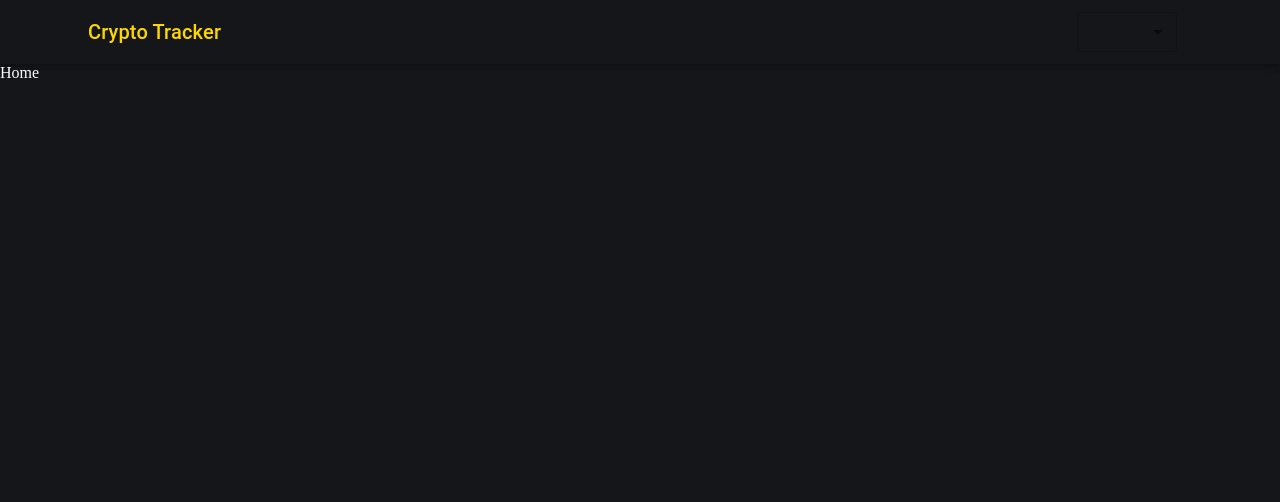
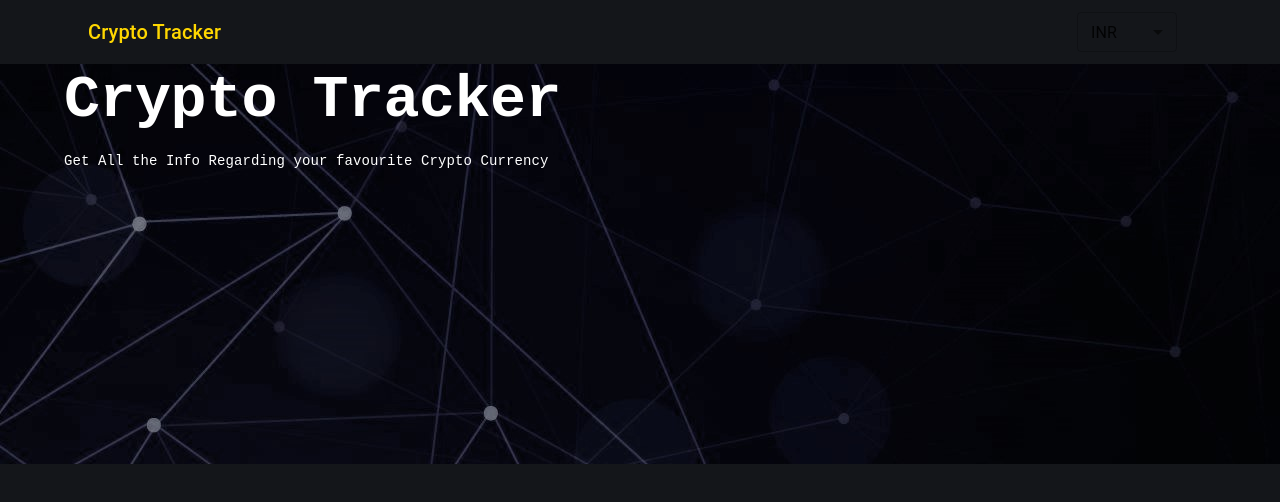
Before and after one commit to vishwaTj/Crypto-Tracker, a React (Create React App) app: page / in a window 1280 px wide. Shown: the top 502 px of the page. Built offline with nearby package versions, Linux system fonts and the light colour scheme; a web font is replaced by a local one.

Commit message:
Basic background added and many other styling created

```diff
--- a/src/App.css
+++ b/src/App.css
@@ -18,3 +18,19 @@ a{
     color: white;
     min-height: 100vh;
 }
+
+
+
+ /* styles for the banner component */
+
+.banner{
+    background-image: "url(./banner2.jpg)";
+}
+
+.bannerContent{
+    height: 400;
+    display: flex;
+    flex-direction: column;
+    padding-top: 25;
+    justify-content: space-around;
+}
--- a/src/App.js
+++ b/src/App.js
@@ -13,7 +13,7 @@ function App() {
      <div className="MainPage">
         <Header />
         <Routes>
-            <Route exact path='/' element={<Home />}> </Route>
+            <Route exact path='/' element={<Home />} />
             <Route exact path='/coins/:id' element={<CoinPage />}/>
         </Routes>
       </div>
@@ -21,4 +21,4 @@ function App() {
   )
 }
 
-export default App
+export default App;
--- /dev/null
+++ b/src/CryptoContext.js
@@ -0,0 +1,25 @@
+import React, { useContext, useEffect, useState } from 'react';
+import { createContext } from 'react';
+
+const Crypto = createContext();
+
+const CryptoContext = ({children}) => {
+
+  const [currency, setCurrency] = useState("INR");
+  const [symbol, setSymbol] = useState("₹");
+
+  useEffect(()=>{
+    if(currency === "INR") setSymbol("₹");
+    else if (currency === "USD") setSymbol("$");
+  },[])
+
+  return (
+    <Crypto.Provider value={{currency, symbol, setCurrency}}>{children}</Crypto.Provider>
+  )
+}
+
+export default CryptoContext;
+
+export const CryptoState = () => {
+    return useContext(Crypto);
+}
--- a/src/Pages/Home.js
+++ b/src/Pages/Home.js
@@ -1,9 +1,10 @@
 import React from 'react'
+import Banner from '../components/Banner/Banner';
 
 const Home = () => {
-  return (
-    <div>Home</div>
-  )
+  return <>
+    <Banner />
+  </>
 }
 
 export default Home;
--- /dev/null
+++ b/src/components/Banner/Banner.js
@@ -0,0 +1,54 @@
+import { Container, Typography } from '@mui/material';
+import React from 'react';
+
+const Banner = () => {
+
+    const banner={
+        backgroundImage: "url(./banner2.jpg)",
+        height:"400px"
+    }
+    const bannerContent={
+        height: 400,
+        display: "flex",
+        flexDirection: "column",
+        paddingTop: "25px",
+        justifyContent: "space-around"
+    }
+    const Tagline={
+         display:"flex",
+         height:"40%",
+         flexDirection:"column",
+         justifyContent:"center",
+         textAlign:"center"
+    }
+  return (
+    <div style={banner}>
+        <Container className={bannerContent}>
+        <div className={Tagline}>
+           <Typography
+             variant="h2"
+             style={{
+                fontWeight: "bold",
+                marginBottom: 15,
+                fontFamily: "monospace"
+             }}
+           >
+            Crypto Tracker
+           </Typography>
+           <Typography
+              variant="subtitle2"
+              style={{
+               fontWeight: "darkgrey",
+               marginBottom: 15,
+               fontFamily: "monospace"
+            }}
+           >
+            Get All the Info Regarding your favourite Crypto Currency
+           </Typography>
+        </div>
+        </Container>
+    </div>
+  )
+}
+
+export default Banner;
--- a/src/components/Header.js
+++ b/src/components/Header.js
@@ -2,6 +2,7 @@ import React from 'react';
 import { AppBar, Container, MenuItem, Select, ThemeProvider, Toolbar, Typography, createTheme } from '@mui/material';
 import './Header.css';
 import { useNavigate } from "react-router-dom";
+import { CryptoState } from '../CryptoContext';
 
 const Header = () => {
 
@@ -10,6 +11,10 @@ const Header = () => {
     const handleClick= () => {
         navigate('/', {replace:true});
     }
+
+    const {currency, setCurrency} = CryptoState();
+
+    console.log(currency);
 
     const darkTheme = createTheme({
         palette:{
@@ -32,7 +37,10 @@ const Header = () => {
                         width:100,
                         height:40,
                         marginRight:15
-                    }}>
+                    }}
+                     value={currency}
+                     onChange={(e) => setCurrency(e.target.value)}
+                    >
                         <MenuItem value={"USD"}>USD</MenuItem>
                         <MenuItem value={"INR"}>INR</MenuItem>
                     </Select>
--- a/src/index.js
+++ b/src/index.js
@@ -1,10 +1,17 @@
 import React from "react";
 import { createRoot } from "react-dom/client";
 
+
 import App from './App';
+import CryptoContext from "./CryptoContext";
 
 const el = document.getElementById('root');
 
 const root = createRoot(el);
 
-root.render(<App />);
+root.render(
+  <CryptoContext>
+     <App />
+  </CryptoContext>
+
+);
```
Also changed, not shown: public/banner2.jpg (added).
